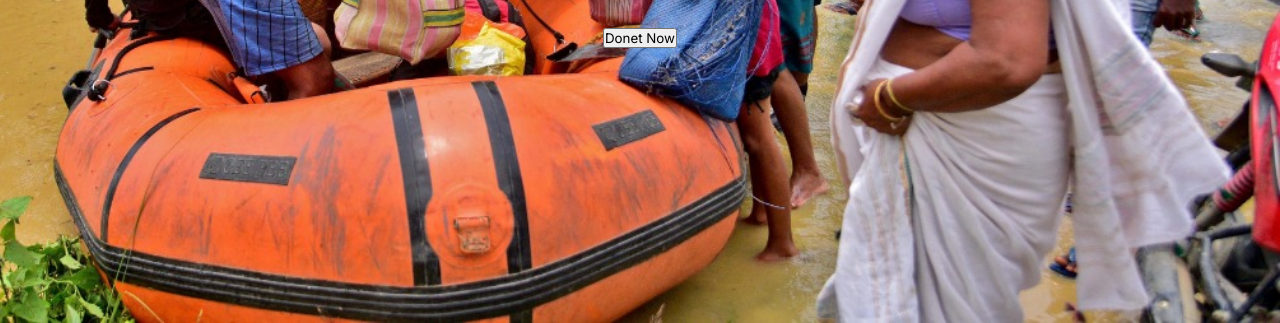
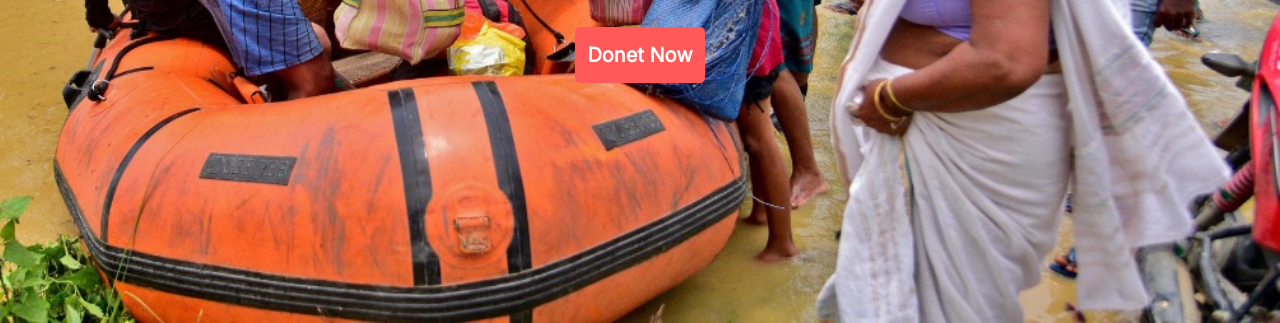
Before and after one commit to mintusikder/practice-project, a plain HTML site: page index.html in a window 1280 px wide. Shown: the part 477-800 px from the top of the page. Drawn offline with Linux system fonts and the light colour scheme.

Commit message:
buton added

```diff
--- a/index.html
+++ b/index.html
@@ -14,7 +14,7 @@
         <div class="text-section">
             <h1 class="header-title">Let’s Help Those Who Are More In Need</h1>
         <p class="header-description">Lorem ipsum dolor sit amet, usu cu esse possit referrentur, at eam falli deterruisset. No duo populo animal noluisse, enim</p>
-        <button>Donet Now</button>
+        <button class="primary-buttom">Donet Now</button>
         </div>
     </header>
 </body>
--- a/styles/style.css
+++ b/styles/style.css
@@ -30,3 +30,13 @@
     font-size: 18px;
     margin-bottom: 30px;
 }
+/* header button */
+.primary-buttom{
+    background-color: #FF5959;
+    border-radius: 5px;
+    padding: 16px 12px;
+    font-weight: 600;
+    font-size: 20px;
+    color: white;
+    border: none;
+}
```
